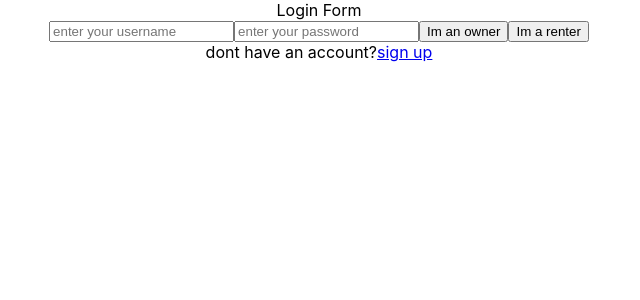
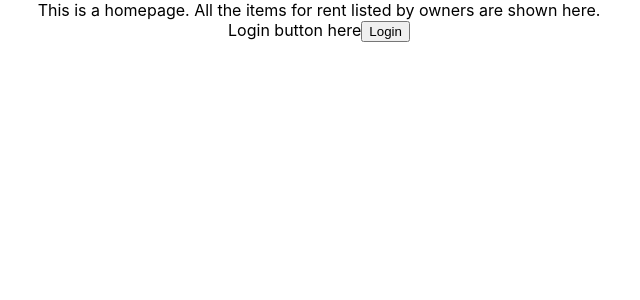
Before and after one commit to Build-Week-use-My-Tech-2/front-end, a React (Create React App) app: page / in a window 1280 px wide. Shown: the top 300 px of the page, without its empty margins (321-961 px from the left). Built offline with nearby package versions, Linux system fonts and the light colour scheme.

Commit message:
added homepage component

```diff
--- a/src/App.js
+++ b/src/App.js
@@ -6,15 +6,19 @@ import Owner from "./components/Owner/Owner";
 import Renter from "./components/Renter/Renter";
 import CreateRent from "./components/CreateRent/CreateRent";
 import EditRent from "./components/EditRent/EditRent";
+import RentedItems from "./components/RentedItems/RentedItems";
+import Homepage from "./components/Homepage/Homepage";
 
 function App() {
 	return (
 		<div className="App">
 			<Switch>
-				<Route exact path="/" component={Login} />
+				<Route exact path="/" component={Homepage} />
+				<Route exact path="/login" component={Login} />
 				<Route path="/signup" component={Signup} />
 				<Route path="/owner" component={Owner} />
 				<Route path="/renter" component={Renter} />
+				<Route path="/rentedItems" component={RentedItems} />
 				<Route path="/createRent" component={CreateRent} />
 				<Route path="/editRent" component={EditRent} />
 			</Switch>
--- /dev/null
+++ b/src/components/Homepage/Homepage.js
@@ -0,0 +1,19 @@
+import React from "react";
+import { Link } from "react-router-dom";
+
+const Homepage = () => {
+	return (
+		<div>
+			This is a homepage. All the items for rent listed by owners are shown
+			here.
+			<div>
+				Login button here
+				<Link to="/login">
+					<button> Login </button>
+				</Link>
+			</div>
+		</div>
+	);
+};
+
+export default Homepage;
--- a/src/components/Renter/Renter.js
+++ b/src/components/Renter/Renter.js
@@ -1,11 +1,16 @@
 import React from "react";
+import { Link } from "react-router-dom";
 
 const Renter = () => {
 	return (
 		<div>
 			This is renter page. items up for rent by owners are displayed here. "rent
 			this" button/functionality should be added.
-			<button> View items Im currently renting </button>
+			<div>
+				<Link to="/rentedItems">
+					<button> View items Im currently renting </button>
+				</Link>
+			</div>
 		</div>
 	);
 };
```
